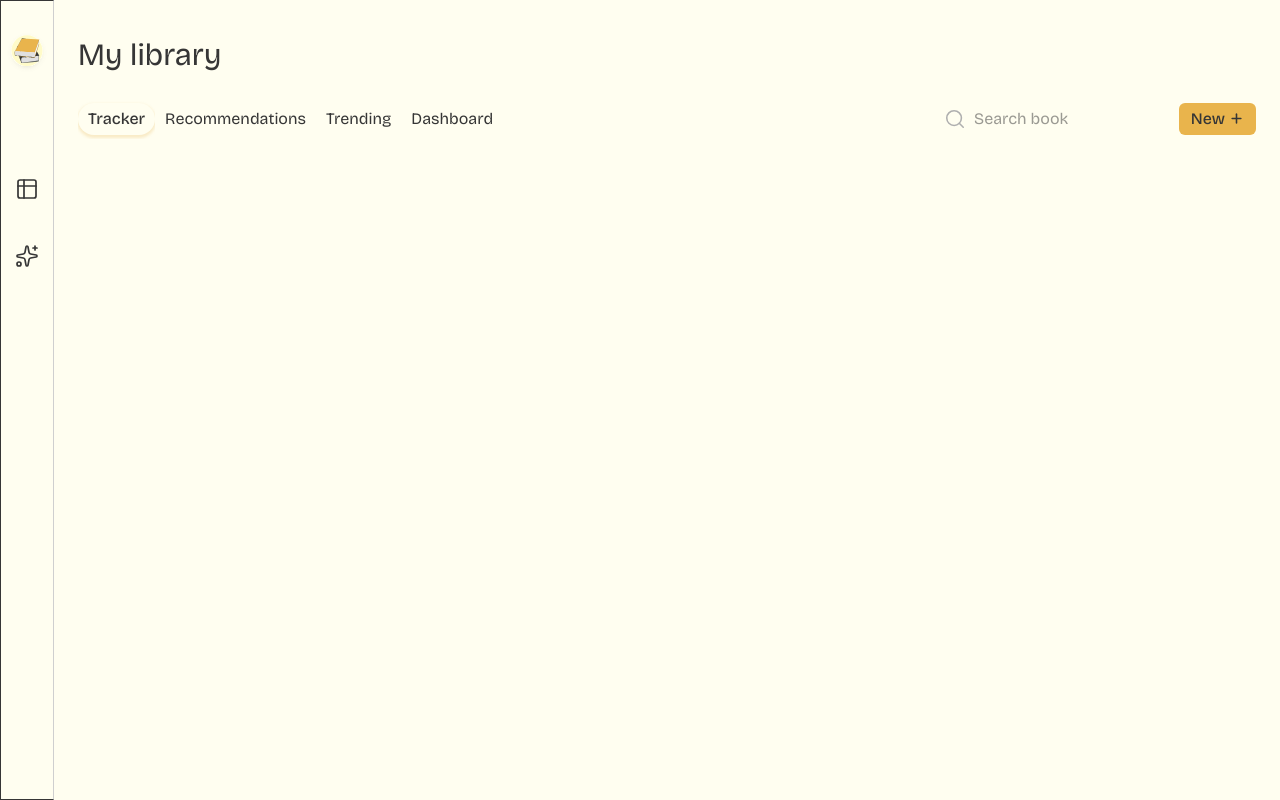
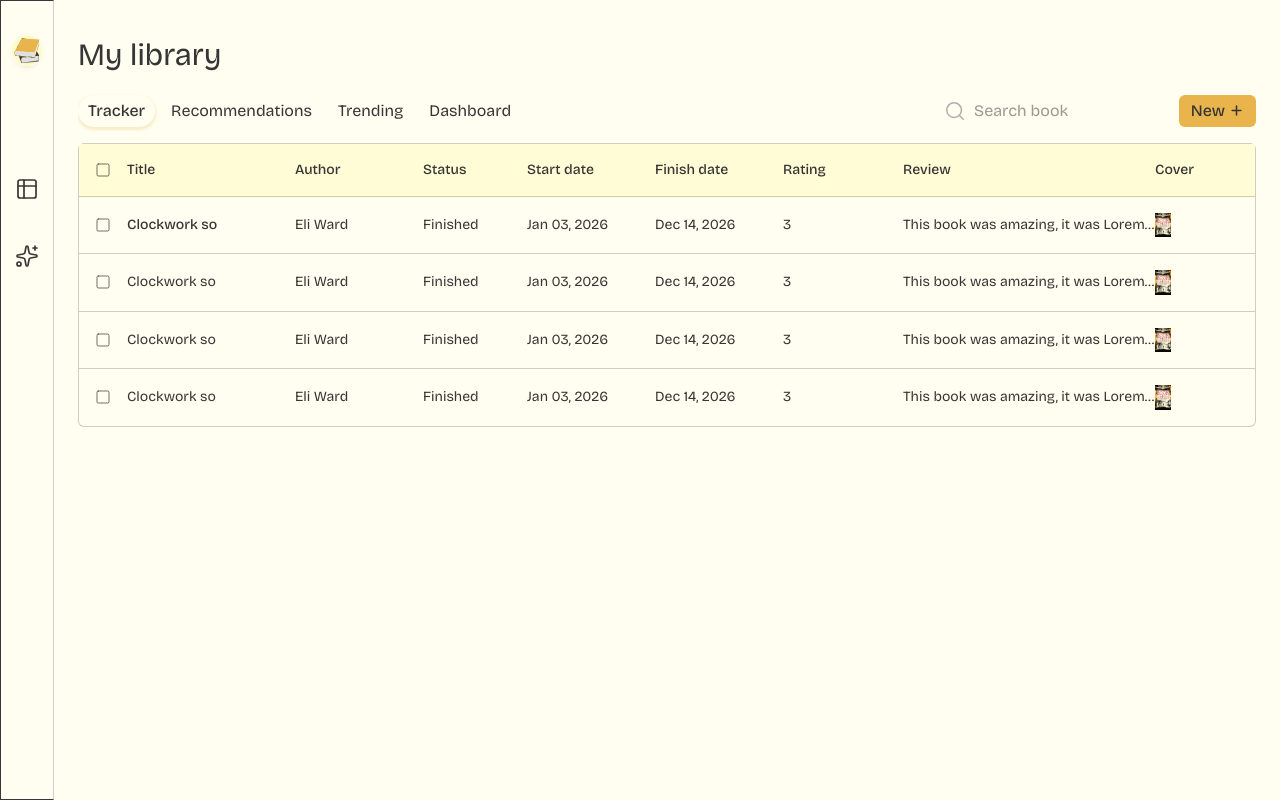
Before and after one commit to Nyima-ui/Dogear, a Next.js app: page /dashboard/log in a window 1280 px wide. Built offline with nearby package versions, Linux system fonts and the light colour scheme.

Commit message:
create book table

```diff
--- a/app/(app)/dashboard/log/page.tsx
+++ b/app/(app)/dashboard/log/page.tsx
@@ -1,11 +1,11 @@
-import React from 'react'
+import BookTable from "@/components/BookTable";
 
 const LogPage = () => {
   return (
-    <div>
+    <>
+      <BookTable />
+    </>
+  );
+};
 
-    </div>
-  )
-}
-
-export default LogPage
+export default LogPage;
--- a/app/(app)/layout.tsx
+++ b/app/(app)/layout.tsx
@@ -2,9 +2,9 @@ import SidebarNav from "@/components/SidebarNav";
 
 const AppLayout = ({ children }: { children: React.ReactNode }) => {
   return (
-    <div className="flex max-md:px-5 max-md:pt-3 max-md:flex-col">
+    <div className="flex max-md:flex-col max-md:px-5 max-md:pt-3">
       <SidebarNav />
-      <main className="grow px-6 py-8 max-md:py-6 max-md:px-0">{children}</main>
+      <main className="grow px-6 py-8 max-md:py-4 max-md:px-0">{children}</main>
     </div>
   );
 };
--- a/app/globals.css
+++ b/app/globals.css
@@ -53,3 +53,20 @@ body {
     font-size: 14px;
   }
 }
+
+@utility table-heading {
+  @apply font-medium  py-4 text-left border-b border-black/20;
+}
+
+@utility checkbox {
+  @apply w-12;
+}
+
+@layer base {
+  tbody td {
+    @apply border-b border-black/20 py-4;
+  }
+  tbody tr:last-child td {
+    @apply border-b-0;
+  }
+}
--- /dev/null
+++ b/components/BookTable.tsx
@@ -0,0 +1,151 @@
+import { Square } from "lucide-react";
+import Image from "next/image";
+
+const BookTable = () => {
+  return (
+    <table className="border border-black/20 w-full mt-3 bg-background rounded-md border-separate border-spacing-0 text-sm">
+      {/* TABLE HEADING ROW  */}
+      <thead className="bg-primary-600">
+        <tr>
+          <th className="table-heading checkbox">
+            <div className="flex justify-center">
+              <Square strokeWidth={1} color="#2A2A2A" size={16} />
+            </div>
+          </th>
+          <th className="table-heading w-[168px]">Title</th>
+          <th className="table-heading w-[128px]">Author</th>
+          <th className="table-heading w-[104px]">Status</th>
+          <th className="table-heading w-[128px]">Start date</th>
+          <th className="table-heading w-[128px]">Finish date</th>
+          <th className="table-heading w-[120px]">Rating</th>
+          <th className="table-heading w-[252px]">Review</th>
+          <th className="table-heading">Cover</th>
+        </tr>
+      </thead>
+
+      {/* TABLE BODY  */}
+      <tbody>
+        {/* FIRST ROW  */}
+        <tr>
+          <td className="py-4">
+            <div className="flex justify-center">
+              <Square strokeWidth={1} color="#2A2A2A" size={16} />
+            </div>
+          </td>
+          <td className="font-medium">Clockwork so</td>
+          <td>Eli Ward</td>
+          <td>Finished</td>
+          <td>Jan 03, 2026</td>
+          <td>Dec 14, 2026</td>
+          <td>3</td>
+          <td>
+            <p className="line-clamp-1">
+              This book was amazing, it was Lorem, ipsum dolor sit amet
+              consectetur adipisicing elit. Incidunt reprehenderit architecto
+              illum a fuga dolor?
+            </p>
+          </td>
+          <td>
+            <Image
+              width={16}
+              height={25}
+              src={"/images/book-thief.jpg"}
+              alt={"Book cover of Book Thief"}
+            />
+          </td>
+        </tr>
+        {/* SECOND ROW  */}
+        <tr>
+          <td>
+            <div className="flex justify-center">
+              <Square strokeWidth={1} color="#2A2A2A" size={16} />
+            </div>
+          </td>
+          <td>Clockwork so</td>
+          <td>Eli Ward</td>
+          <td>Finished</td>
+          <td>Jan 03, 2026</td>
+          <td>Dec 14, 2026</td>
+          <td>3</td>
+          <td>
+            <p className="line-clamp-1">
+              This book was amazing, it was Lorem, ipsum dolor sit amet
+              consectetur adipisicing elit. Incidunt reprehenderit architecto
+              illum a fuga dolor?
+            </p>
+          </td>
+          <td>
+            <Image
+              width={16}
+              height={25}
+              src={"/images/book-thief.jpg"}
+              alt={"Book cover of Book Thief"}
+            />
+          </td>
+        </tr>
+        {/* THIRD ROW  */}
+        <tr>
+          <td>
+            <div className="flex justify-center">
+              <Square strokeWidth={1} color="#2A2A2A" size={16} />
+            </div>
+          </td>
+          <td>Clockwork so</td>
+          <td>Eli Ward</td>
+          <td>Finished</td>
+          <td>Jan 03, 2026</td>
+          <td>Dec 14, 2026</td>
+          <td>3</td>
+          <td>
+            {" "}
+            <p className="line-clamp-1">
+              This book was amazing, it was Lorem, ipsum dolor sit amet
+              consectetur adipisicing elit. Incidunt reprehenderit architecto
+              illum a fuga dolor?
+            </p>
+          </td>
+          <td>
+            <Image
+              width={16}
+              height={25}
+              src={"/images/book-thief.jpg"}
+              alt={"Book cover of Book Thief"}
+            />
+          </td>
+        </tr>
+        {/* FOURTH ROW  */}
+        <tr>
+          <td>
+            <div className="flex justify-center">
+              <Square strokeWidth={1} color="#2A2A2A" size={16} />
+            </div>
+          </td>
+          <td>Clockwork so</td>
+          <td>Eli Ward</td>
+          <td>Finished</td>
+          <td>Jan 03, 2026</td>
+          <td>Dec 14, 2026</td>
+          <td>3</td>
+          <td>
+            {" "}
+            <p className="line-clamp-1">
+              This book was amazing, it was Lorem, ipsum dolor sit amet
+              consectetur adipisicing elit. Incidunt reprehenderit architecto
+              illum a fuga dolor?
+            </p>
+          </td>
+          <td>
+            <Image
+              width={16}
+              height={25}
+              src={"/images/book-thief.jpg"}
+              alt={"Book cover of Book Thief"}
+            />
+          </td>
+        </tr>
+      </tbody>
+    </table>
+  );
+};
+
+export default BookTable;
--- a/components/DashboardNavbar.tsx
+++ b/components/DashboardNavbar.tsx
@@ -9,13 +9,13 @@ const DashboardNavbar = () => {
   const pathname = usePathname();
   const title = titleMap[pathname] ?? "Dashboard";
   return (
-    <header className="">
+    <header>
       <h1 className="text-[31px] max-md:hidden">{title}</h1>
 
-      <div className="flex justify-between mt-5 items-center max-md:flex-col max-md:items-start max-md:gap-6 max-md:mt-0">
+      <div className="flex justify-between mt-3 items-center max-md:flex-col max-md:items-start max-md:gap-6 max-md:mt-0">
         {/* NAV CAPSULES  */}
         <nav className="max-md:w-full">
-          <ul className="flex max-md:justify-between overflow-auto py-1">
+          <ul className="flex max-md:justify-between overflow-auto py-1 gap-1.5">
             <li>
               <Link
                 href="/dashboard/log"
@@ -68,7 +68,8 @@ const DashboardNavbar = () => {
         </nav>
 
         {/* SEARCH BOX  */}
-        <form className="flex gap-2 items-center w-full max-w-79 max-md:max-w-none">
+        <div className="flex items-center gap-2 w-full max-w-79 max-md:max-w-none">
+          <form className="flex items-center w-full max-w-79 max-md:max-w-none">
             <div className="flex gap-2 focus-within:ring-1 focus-within:ring-black/70 rounded-2xl items-center p-1 w-full">
               <label htmlFor="search-book" className="sr-only">
                 Search book
@@ -84,6 +85,7 @@ const DashboardNavbar = () => {
                 className="focus:outline-none w-full"
               />
             </div>
+          </form>
 
           <button className="flex bg-primary items-center gap-1 self-start px-3 py-1 rounded-md cursor-pointer active:scale-102">
             <span className="font-medium">New</span>
@@ -91,7 +93,7 @@ const DashboardNavbar = () => {
               <Plus strokeWidth={2.5} color="#363636" size={15} />
             </span>
           </button>
-        </form>
+        </div>
       </div>
     </header>
   );
```
Also changed, not shown: public/images/book-thief.jpg (added). Lines whose indentation alone changed are shown as unchanged.
